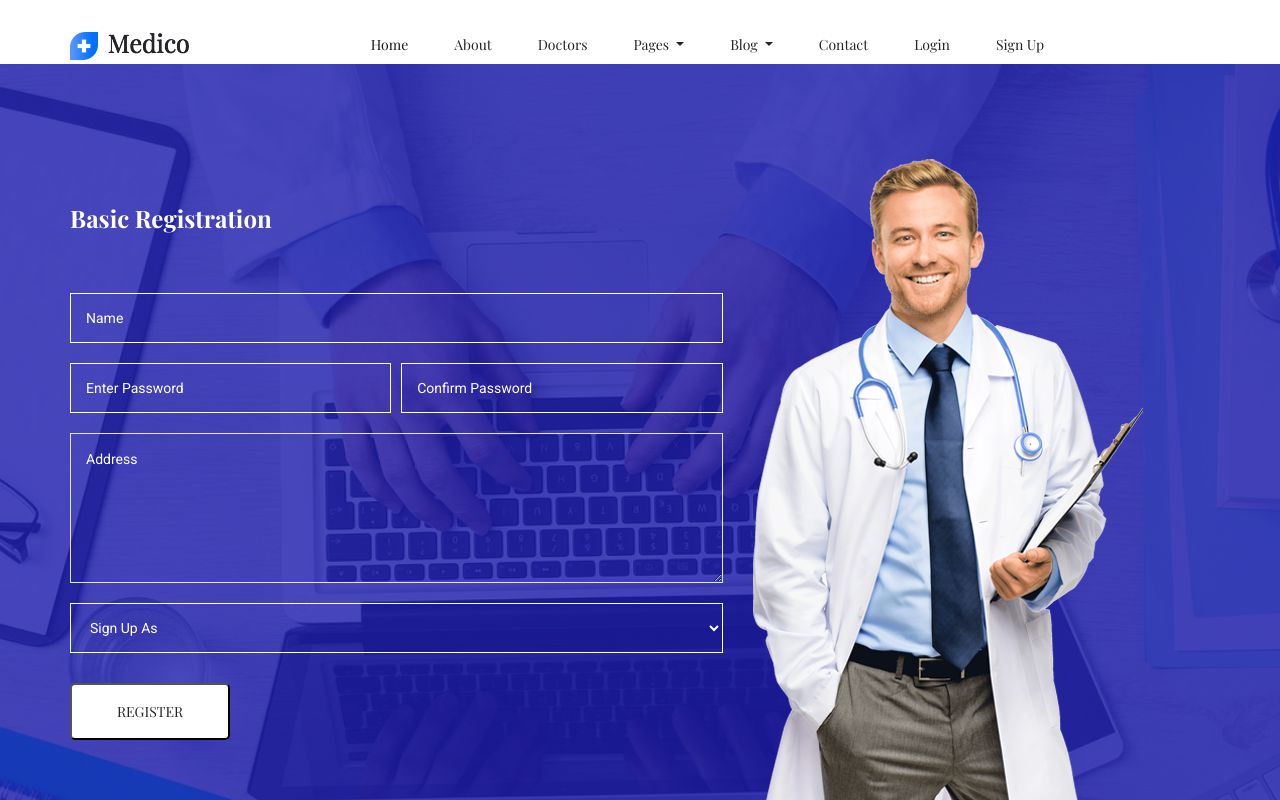
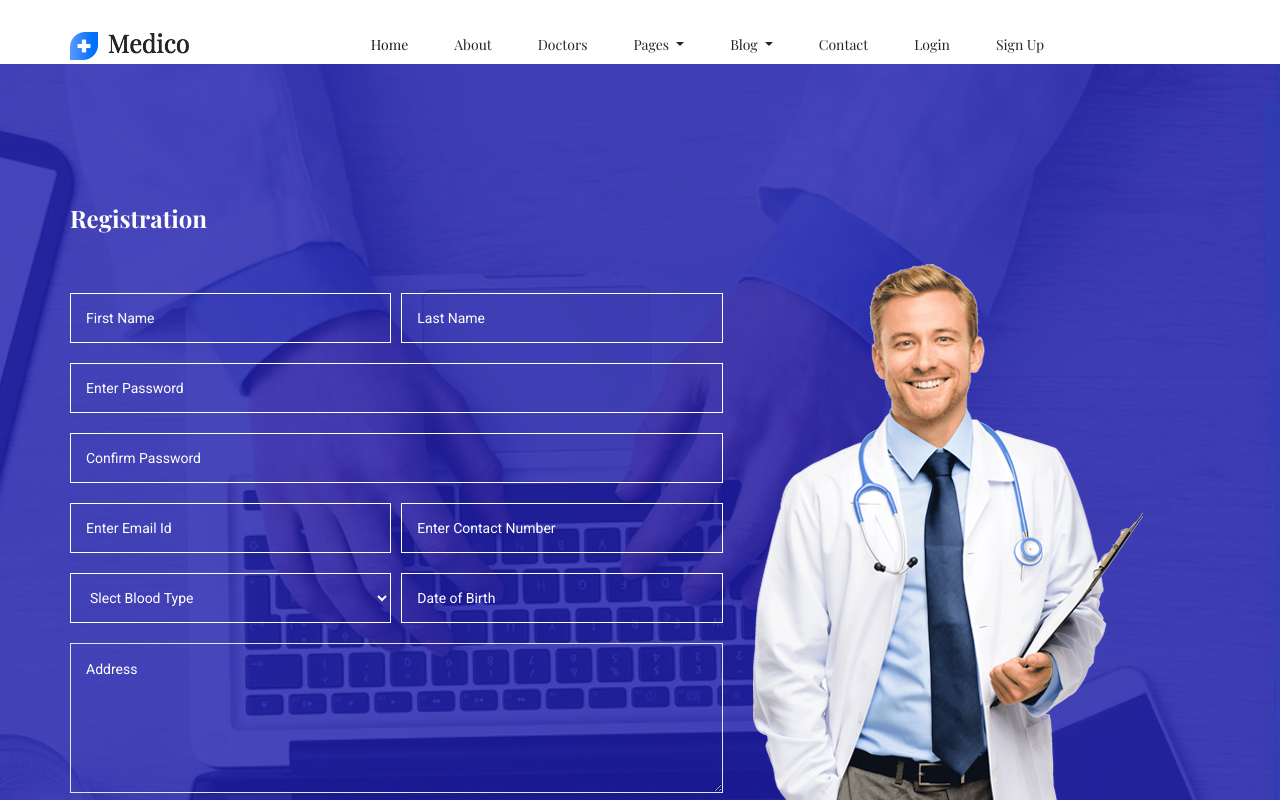
Before and after one commit to tanujdoshi/HealthCard, an Angular app: page /Signup in a window 1280 px wide. Shown: the top 800 px of the page. Built offline with nearby package versions, Linux system fonts and the light colour scheme.

Commit message:
Ready to update signup

```diff
--- a/src/app/register.service.ts
+++ b/src/app/register.service.ts
@@ -68,6 +68,10 @@ export class RegisterService {
       });
   }
 
+  getId(fname, lname, user, dob) {
+    //XXXX-XXXX-XXXX   user id create here
+  }
+
   registeruser(name, password, address, contact, dob, blood, email, user) {
     //console.log("in registershop");
     this.http
--- a/src/app/signup/signup.component.html
+++ b/src/app/signup/signup.component.html
@@ -4,19 +4,28 @@
     <div class="row align-items-center regervation_content">
       <div class="col-lg-7">
         <div class="regervation_part_iner">
-          <form #PatientForm>
-            <h2>Basic Registration</h2>
+          <form #BasicForm>
+            <h2>Registration</h2>
             <div class="form-row">
-              <div class="form-group col-md-12">
+              <div class="form-group col-md-6">
                 <input
                   type="text"
                   class="form-control"
-                  id="name"
-                  placeholder="Name"
+                  id="fname"
+                  placeholder="First Name"
                 />
               </div>
-
               <div class="form-group col-md-6">
+                <input
+                  type="text"
+                  class="form-control"
+                  id="lname"
+                  placeholder="Last Name"
+                />
+              </div>
+            </div>
+            <div class="form-row">
+              <div class="form-group col-md-12">
                 <input
                   type="password"
                   class="form-control"
@@ -24,7 +33,9 @@
                   placeholder="Enter Password"
                 />
               </div>
-              <div class="form-group col-md-6">
+            </div>
+            <div class="form-row">
+              <div class="form-group col-md-12">
                 <input
                   type="password"
                   class="form-control"
@@ -32,15 +43,61 @@
                   placeholder="Confirm Password"
                 />
               </div>
+            </div>
+            <div class="form-row">
+              <div class="form-group col-md-6">
+                <input
+                  type="email"
+                  class="form-control"
+                  id="email"
+                  placeholder="Enter Email Id"
+                />
+              </div>
+              <div class="form-group col-md-6">
+                <input
+                  type="tel"
+                  class="form-control"
+                  id="contact"
+                  placeholder="Enter Contact Number"
+                />
+              </div>
+            </div>
+            <div class="form-row">
+              <div class="form-group col-md-6">
+                <select class="form-control" id="bloodType">
+                  <option selected>Slect Blood Type</option>
+                  <option value="A+">A+</option>
+                  <option value="A-">A-</option>
+                  <option value="B+">B+</option>
+                  <option value="B-">B-</option>
+                  <option value="AB+">AB+</option>
+                  <option value="AB-">AB-</option>
+                  <option value="O+">O+</option>
+                  <option value="O-">O-</option>
+                </select>
+              </div>
+              <div class="form-group time_icon col-md-6">
+                <input
+                  class="form-control"
+                  type="text"
+                  onfocus="this.type='Date'"
+                  onblur="this.type='text'"
+                  id="DOB"
+                  placeholder="Date of Birth"
+                />
+              </div>
+            </div>
+            <div class="form-row">
               <div class="form-group col-md-12">
                 <textarea
                   class="form-control"
                   id="address"
-                  rows="4"
+                  rows="2"
                   placeholder="Address "
                 ></textarea>
               </div>
-
+            </div>
+            <div class="form-row">
               <div class="form-group col-md-12">
                 <select class="form-control" id="select">
                   <option value="1" selected>Sign Up As</option>
@@ -51,13 +108,8 @@
                 </select>
               </div>
             </div>
-
             <div class="regerv_btn">
-              <button
-                class="btn_2"
-                type="button"
-                (click)="registerPatient(PatientForm)"
-              >
+              <button class="btn_2" type="button" (click)="register(BasicForm)">
                 Register
               </button>
             </div>
--- a/src/app/signup/signup.component.ts
+++ b/src/app/signup/signup.component.ts
@@ -3,6 +3,7 @@ import { Component, OnInit } from "@angular/core";
 import { RegisterService } from "../register.service";
 import { RouterModule, Router } from "@angular/router";
 import { ToastrService } from "ngx-toastr";
+import { from } from "rxjs";
 
 @Component({
   selector: "app-signup",
@@ -10,33 +11,31 @@ import { ToastrService } from "ngx-toastr";
   styleUrls: ["./signup.component.css"]
 })
 export class SignupComponent implements OnInit {
-  constructor(
-    private register: RegisterService,
-    private Toastr: ToastrService,
-    private router: Router
-  ) {}
+  basicForm: JSON;
+  constructor(private Toastr: ToastrService, private router: Router) {}
 
-  ngOnInit() {
-    // this.Toastr.error("Passwords must match")
-  }
-  registerPatient(form) {
-    var name = form.name.value;
-    //var contact=form.contact.value;
+  ngOnInit() {}
+  register(form) {
     var password = form.password.value;
     var cpassword = form.cpassword.value;
-    var address = form.address.value;
     var select = form.select.value;
     if (select == "1") {
-      // console.log('Select')
       this.Toastr.warning("Select How Do You Want TO Sign Up");
-    }
-    else if (password != cpassword) {
+    } else if (password != cpassword) {
       this.Toastr.warning("password not matched");
     } else {
-      localStorage.setItem("user", select);
-      localStorage.setItem("password",password);
       this.router.navigate(["/Signup2"], {
-        queryParams: { name: name,  address: address }
+        state: {
+          fname: form.fname.value,
+          lname: form.lname.value,
+          password: password,
+          email: form.email.value,
+          user: select,
+          blood: form.bloodType.value,
+          dob: form.DOB.value,
+          contact: form.contact.value,
+          address: form.address.value
+        }
       });
     }
   }
--- a/src/app/signup2/signup2.component.ts
+++ b/src/app/signup2/signup2.component.ts
@@ -9,11 +9,14 @@ import { ToastrService } from "ngx-toastr";
   styleUrls: ["./signup2.component.css"]
 })
 export class Signup2Component implements OnInit {
-  public name;
-  // public contact
+  public fname;
+  public lname;
   public password;
-  public address;
+  public blood;
   public user;
+  public dob;
+  public userId;
+
   constructor(
     private _route: ActivatedRoute,
     private router: Router,
@@ -22,67 +25,88 @@ export class Signup2Component implements OnInit {
   ) {}
 
   ngOnInit() {
-    this.name = this._route.snapshot.queryParams.name;
-    // this.contact=this._route.snapshot.queryParams.contact;
-    this.password =localStorage.getItem("password");
-    this.address = this._route.snapshot.queryParams.address;
-    this.user = localStorage.getItem("user");
-    //console.log(this.user , this.name , this.address);
+    var basicForm = history.state;
+    console.log(JSON.stringify(basicForm));
+    this.fname = basicForm.fname;
+    this.lname = basicForm.lname;
+    this.password = basicForm.password;
+    this.blood = basicForm.blood;
+    this.user = basicForm.user;
+    this.dob = basicForm.dob;
+    this.userId = this.fname + "_" + this.lname;
+
+    // Uncomment after ready getId ready in register.service.ts
+    // this.userId = this.register.getId(
+    //   this.fname,
+    //   this.lname,
+    //   this.user,
+    //   this.dob
+    // );
   }
 
-  registerMedic(form) {
-    var licence = form.licence.value;
-    var shopname = form.shop_name.value;
-    var contact = form.contact.value;
-    console.log(licence, shopname);
-    this.register.register(
-      licence,
-      this.name,
-      shopname,
-      contact,
-      this.password,
-      this.address,
-      this.user
-    );
-  }
-  registerLab(form) {
-    var licence = form.licence.value;
-    var shopname = form.lab_name.value;
-    var contact = form.contact.value;
-    //  console.log(licence , shopname)
-    this.register.register(
-      licence,
-      this.name,
-      shopname,
-      contact,
-      this.password,
-      this.address,
-      this.user
-    );
-  }
+  // registerMedic(form) {
+  //   var licence = form.licence.value;
+  //   var shopname = form.shop_name.value;
+  //   var contact = form.contact.value;
+  //   console.log(licence, shopname);
+  //   this.register.register(
+  //     licence,
+  //     this.fname,
+  //     shopname,
+  //     contact,
+  //     this.password,
+  //     this.address,
+  //     this.user
+  //   );
+  // }
+  // registerLab(form) {
+  //   var licence = form.licence.value;
+  //   var shopname = form.lab_name.value;
+  //   var contact = form.contact.value;
+  //   //  console.log(licence , shopname)
+  //   this.register.register(
+  //     licence,
+  //     this.name,
+  //     shopname,
+  //     contact,
+  //     this.password,
+  //     this.address,
+  //     this.user
+  //   );
+  // }
 
-  registerDoc(form) {
-    this.register.registeDoc(
-      form.licence.value,
-      this.name,
-      this.password,
-      form.work_name.value,
-      form.specialist.value,
-      form.degree.value,
-      form.work_address.value,
-      this.address,
-      form.work_contact.value,
-      form.contact.value,
-      this.user
-    );
-  }
-  registerPatient(form)
-  {
-    //console.log("In com");
-    var contact = form.contact.value;
-    var dob=form.DOB.value;
-    var blood=form.bloodType.value;
-    var email=form.email.value;
-    this.register.registeruser(this.name,this.password,this.address,contact,dob,blood,email,this.user);
-  }
+  // registerDoc(form) {
+  //   this.register.registeDoc(
+  //     form.licence.value,
+  //     this.name,
+  //     this.password,
+  //     form.work_name.value,
+  //     form.specialist.value,
+  //     form.degree.value,
+  //     form.work_address.value,
+  //     this.address,
+  //     form.work_contact.value,
+  //     form.contact.value,
+  //     this.user
+  //   );
+  // }
+  // registerPatient(form) {
+  //   //console.log("In com");
+  //   var contact = form.contact.value;
+  //   var dob = form.DOB.value;
+  //   var blood = form.bloodType.value;
+  //   var email = form.email.value;
+  //   this.register.registeruser(
+  //     this.fname,
+  //     this.lname,
+  //     this.userId,
+  //     this.password,
+  //     this.address,
+  //     contact,
+  //     dob,
+  //     blood,
+  //     email,
+  //     this.user
+  //   );
+  // }
 }
```
Also changed, not shown: 2 other files (tests, documents, lock files or other folders).
